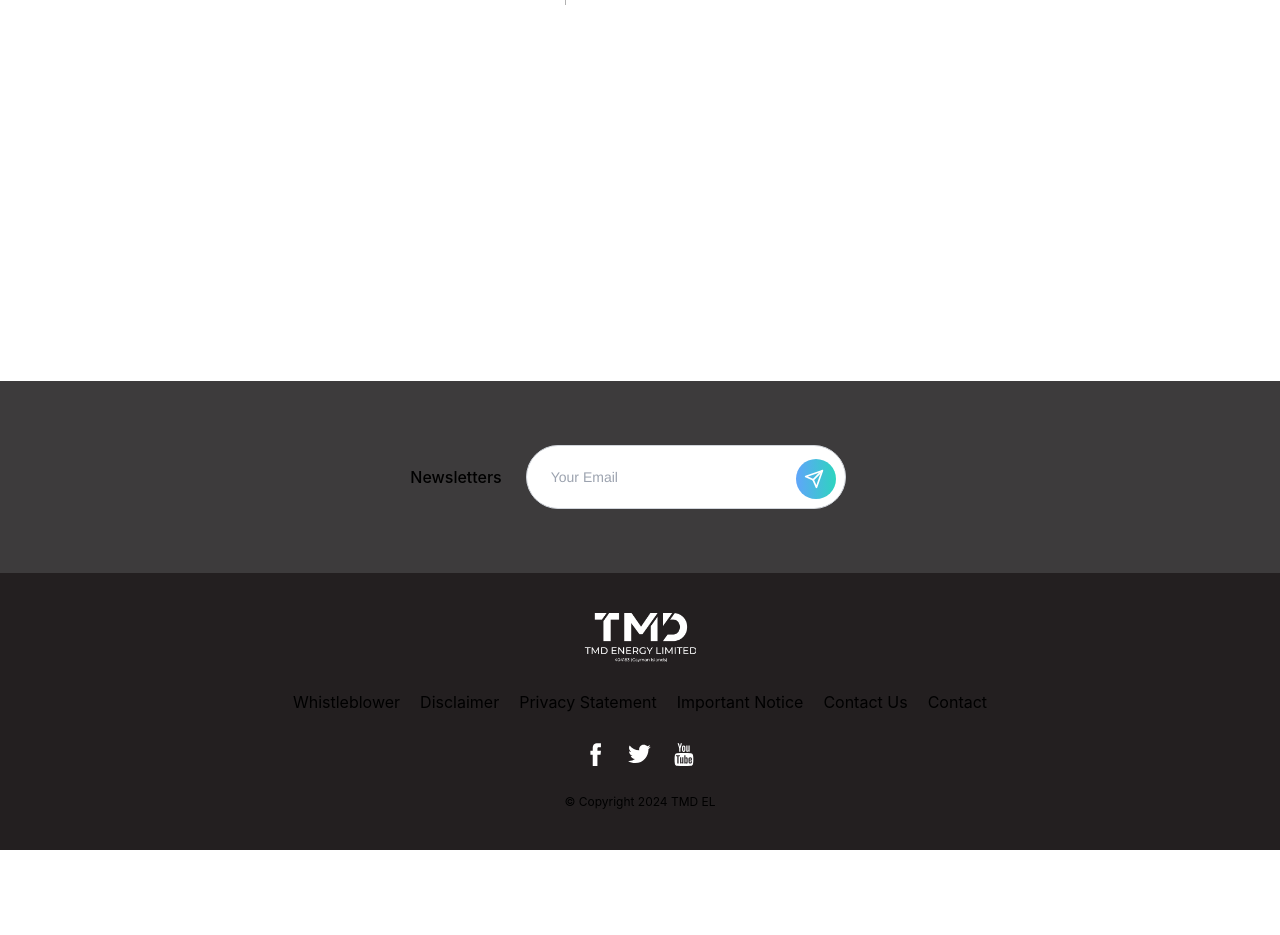
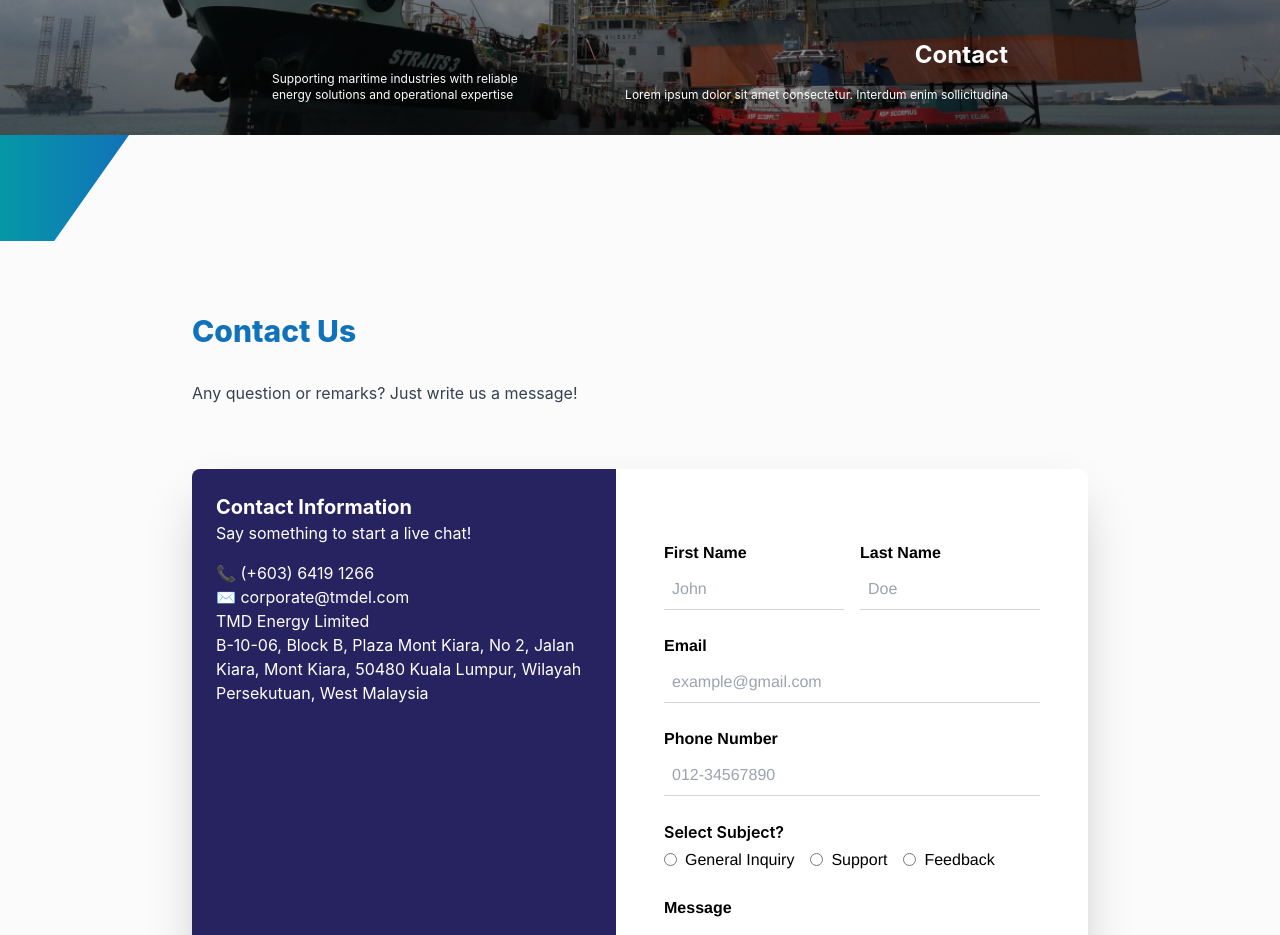
Before and after one commit to aqlhsyfqhsym/tmd-el, a Next.js app: page /contact in a window 1280 px wide. Before the commit this address had no page. Shown: the part 520-1455 px from the top of the page. Before the commit the page ends 1370 px from the top, so only its background shows below. Built offline with nearby package versions, Linux system fonts and the light colour scheme.

Commit message:
contact us tak siap lagi

```diff
--- /dev/null
+++ b/app/contact/page.tsx
@@ -0,0 +1,30 @@
+import Hero from "@/components/organisms/Hero";
+import Vector from "@/components/atoms/Vector";
+import Heading from "@/components/atoms/Heading";
+import JoinUs from "@/components/molecules/SubTitleParagraph";
+import ContactData from "@/data/contact.json";
+import CardDescription from "@/components/atoms/Paragraph";
+import ContactCard from "@/components/organisms/ContactCard";
+
+export default function Contact() {
+    return (
+        <div className="max-w-none bg-[#FBFBFB]">
+            <Hero
+                heading={ContactData.hero.heading}
+                subheading={ContactData.hero.subheading}
+                subheadingleft={ContactData.hero.subheadingleft}
+                image={ContactData.hero.image}
+            />
+            <Vector />
+            <div className="container pb-20 mx-auto p-10 lg:px-48">
+                <section className="py-4 md:py-8">
+                    <Heading heading={ContactData.aboutus.title} />
+                    <CardDescription
+                        description={ContactData.contact.description}
+                    />
+                </section>
+                <ContactCard />
+            </div>
+        </div>
+    );
+}
--- a/components/organisms/CardImage/index.tsx
+++ b/components/organisms/CardImage/index.tsx
@@ -4,7 +4,7 @@ interface CardProps {
   cards: {
     image: string;
     text: string;
-    link: string; // Add a link property
+    link: string;
   }[];
 }
 
@@ -14,10 +14,10 @@ const DynamicImageCard: React.FC<CardProps> = ({ cards }) => {
       {cards.map((card, index) => (
         <a
           key={index}
-          href={card.link} // Use the dynamic link
+          href={card.link}
           className="relative overflow-hidden rounded-lg shadow-lg"
           target="_blank"
-          rel="noopener noreferrer" // Open links in a new tab safely
+          rel="noopener noreferrer"
         >
           <img
             src={card.image}
--- /dev/null
+++ b/components/organisms/ContactCard/index.tsx
@@ -0,0 +1,66 @@
+import React from 'react';
+
+const ContactCard = () => {
+    return (
+        <div className="flex bg-white shadow-2xl rounded-lg overflow-hidden">
+            <div className="bg-[#272361] text-white p-6 w-1/2">
+                <h2 className="text-xl font-bold">Contact Information</h2>
+                <p>Say something to start a live chat!</p>
+                <div className="mt-4">
+                    <p>📞 (+603) 6419 1266</p>
+                    <p>✉️ corporate@tmdel.com</p>
+                    <p>TMD Energy Limited</p>
+                    <p>B-10-06, Block B, Plaza Mont Kiara, No 2, Jalan Kiara, Mont Kiara, 50480 Kuala Lumpur, Wilayah Persekutuan, West Malaysia</p>
+                </div>
+            </div>
+
+            <div className="p-6 w-1/2 mx-6 mt-6 mb-12">
+                <form className="mt-6 grid grid-cols-2 gap-4">
+                    <div className="col-span-1">
+                        <label htmlFor="firstName" className="block mb-1 text-black font-semibold">First Name</label>
+                        <input id="firstName" type="text" placeholder="John" className="border-b border-gray-300 rounded-none p-2 w-full mb-2 focus:outline-none focus:ring-0 focus:border-blue-500" />
+                    </div>
+                    <div className="col-span-1">
+                        <label htmlFor="lastName" className="block mb-1 text-black font-semibold">Last Name</label>
+                        <input id="lastName" type="text" placeholder="Doe" className="border-b border-gray-300 rounded-none p-2 w-full mb-2 focus:outline-none focus:ring-0 focus:border-blue-500" />
+                    </div>
+                    <div className="col-span-2">
+                        <label htmlFor="email" className="block mb-1 text-black font-semibold">Email</label>
+                        <input id="email" type="email" placeholder="example@gmail.com" className="border-b border-gray-300 rounded-none p-2 w-full mb-2 focus:outline-none focus:ring-0 focus:border-blue-500" />
+                    </div>
+                    <div className="col-span-2">
+                        <label htmlFor="phone" className="block mb-1 text-black font-semibold">Phone Number</label>
+                        <input id="phone" type="tel" placeholder="012-34567890" className="border-b border-gray-300 rounded-none p-2 w-full mb-2 focus:outline-none focus:ring-0 focus:border-blue-500" />
+                    </div>
+
+                    <div className="col-span-2 mb-2">
+                        <p className="mb-1 text-black font-semibold">Select Subject?</p>
+                        <div className="flex items-center">
+                            <input type="radio" id="generalInquiry" name="subject" value="General Inquiry" className="mr-2" />
+                            <label htmlFor="generalInquiry" className="mr-4 text-black">General Inquiry</label>
+
+                            <input type="radio" id="support" name="subject" value="Support" className="mr-2" />
+                            <label htmlFor="support" className="mr-4 text-black">Support</label>
+
+                            <input type="radio" id="feedback" name="subject" value="Feedback" className="mr-2" />
+                            <label htmlFor="feedback" className="text-black">Feedback</label>
+                        </div>
+                    </div>
+
+                    <div className="col-span-2">
+                        <label htmlFor="message" className="block mb-1 text-black font-semibold">Message</label>
+                        <textarea id="message" placeholder="Write your message.." className="text-black border-b border-gray-300 rounded-none p-2 w-full mb-2 focus:outline-none focus:ring-0 focus:border-blue-500" rows={4}></textarea>
+                    </div>
+
+                    <div className="col-span-2 flex justify-end">
+                        <button type="submit" className="bg-gradient-to-r from-[#00A99D] to-[#1172BA] text-white rounded py-3 px-8 font-inter font-semibold" style={{ fontSize: '12px' }}>
+                            Send Message
+                        </button>
+                    </div>
+                </form>
+            </div>
+        </div>
+    );
+};
+
+export default ContactCard;
--- /dev/null
+++ b/data/contact.json
@@ -0,0 +1,16 @@
+{
+    "hero": {
+        "heading": "Contact",
+        "subheadingleft": "Supporting maritime industries with reliable energy solutions and operational expertise",
+        "subheading": "Lorem ipsum dolor sit amet consectetur. Interdum enim sollicitudina",
+        "image": "/images/contact/hero.png"
+    },
+    "aboutus": {
+        "title": "Contact Us"
+    },
+    "contact": {
+        "description": "Any question or remarks? Just write us a message!",
+        "phone": "(+603) 6419 1266",
+        "email": "corporate@tmdel.com"
+    }
+}
```
Also changed, not shown: public/images/contact/hero.png (added).
